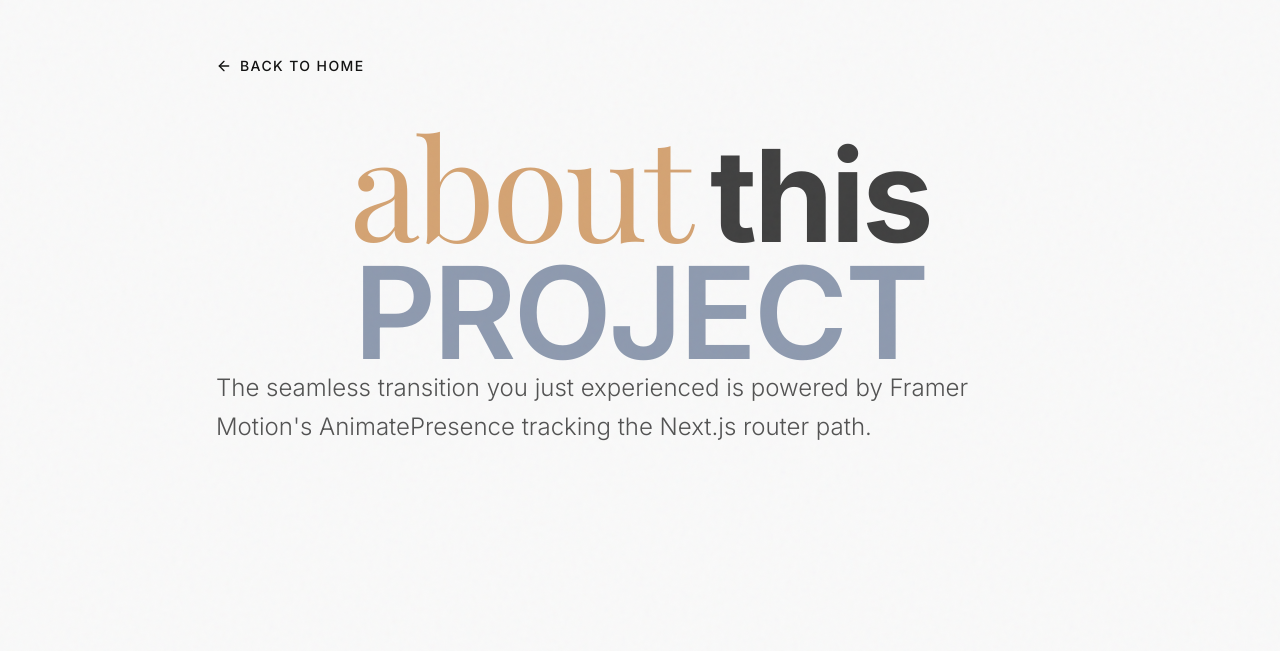
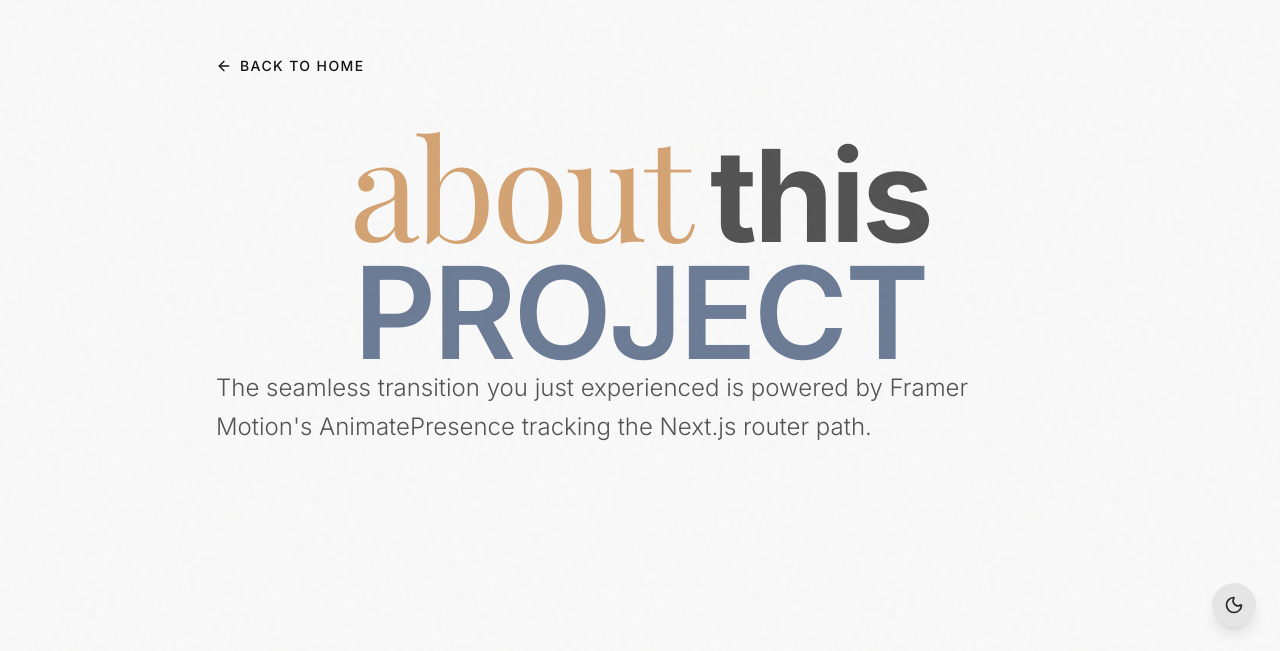
Before and after one commit to aunrxg/aunrxg.live, a Next.js app: page /about in a window 1280 px wide. Shown: the part 149-800 px from the top of the page. Built offline with nearby package versions, Linux system fonts and the light colour scheme; a web font is replaced by a local one.

Commit message:
feat: add themes via next-themes

```diff
--- a/package.json
+++ b/package.json
@@ -14,6 +14,7 @@
     "lucide-react": "^1.8.0",
     "next": "16.2.3",
     "next-mdx-remote": "^6.0.0",
+    "next-themes": "^0.4.6",
     "prism-react-renderer": "^2.4.1",
     "react": "19.2.4",
     "react-dom": "19.2.4"
--- a/src/app/blog/[slug]/page.tsx
+++ b/src/app/blog/[slug]/page.tsx
@@ -29,14 +29,14 @@ export default async function BlogPost({ params }: Props) {
     source = fs.readFileSync(filePath, "utf-8");
   } catch (e) {
     return (
-      <main className="bg-[#0b0c10] text-[#c5c6c7] min-h-screen grid place-items-center">
+      <main className="min-h-screen grid place-items-center">
         404 I haven't talked about this yet
       </main>
     );
   }
 
   return (
-    <main className="bg-[#0b0c10] text-[#c5c6c7] min-h-screen selection:bg-[#c678dd]/30">
+    <main className="min-h-screen selection:bg-[#c678dd]/30">
       <div className="max-w-3xl mx-auto px-6 py-20 md:py-32">
         <Link
           href="/"
@@ -46,7 +46,7 @@ export default async function BlogPost({ params }: Props) {
           ALL POSTS
         </Link>
 
-        <article className="prose prose-invert max-w-none prose-headings:text-[#e0e0e0] prose-a:text-[#61afef]">
+        <article className="prose prose-neutral dark:prose-invert max-w-none prose-headings:text-neutral-900 dark:prose-headings:text-[#e0e0e0] prose-a:text-[#61afef]">
           <MDXRemote source={source} components={MDXComponents} />
         </article>
       </div>
--- a/src/app/globals.css
+++ b/src/app/globals.css
@@ -1,16 +1,36 @@
 @import "tailwindcss";
 
 @theme {
-  --color-background: #f9f9f9;
-  --color-foreground: #111111;
+  --color-background: var(--bg-color);
+  --color-foreground: var(--text-color);
   --font-sans: var(--font-inter), ui-sans-serif, system-ui, sans-serif;
   --font-serif: var(--font-playfair), ui-serif, Georgia, Cambria, "Times New Roman", Times, serif;
+}
+
+:root {
+  --bg-color: #f9f9f9;
+  --text-color: #111111;
+}
+
+.dark {
+  --bg-color: #0b0c10;
+  --text-color: #c5c6c7;
 }
 
 body {
   background-color: var(--color-background);
   color: var(--color-foreground);
   font-family: var(--font-sans);
+}
+
+::selection {
+  background-color: #111111;
+  color: #f9f9f9;
+}
+
+.dark ::selection {
+  background-color: #f9f9f9;
+  color: #111111;
 }
 
 /* Lenis smooth scroll required styles */
--- a/src/app/layout.tsx
+++ b/src/app/layout.tsx
@@ -3,6 +3,8 @@ import { Inter, Playfair_Display } from "next/font/google";
 import "./globals.css";
 import SmoothScroll from "@/components/SmoothScroll";
 import NoiseOverlay from "@/components/NoiseOverlay";
+import { ThemeProvider } from "@/components/ThemeProvider";
+import { ThemeToggle } from "@/components/ThemeToggle";
 
 const inter = Inter({
   variable: "--font-inter",
@@ -26,10 +28,13 @@ export default function RootLayout({
   children: React.ReactNode;
 }>) {
   return (
-    <html lang="en" className={`${inter.variable} ${playfair.variable} antialiased`}>
-      <body className="min-h-screen selection:bg-black selection:text-white flex flex-col relative">
-        <NoiseOverlay />
-        <SmoothScroll>{children}</SmoothScroll>
+    <html lang="en" suppressHydrationWarning className={`${inter.variable} ${playfair.variable} antialiased`}>
+      <body className="min-h-screen flex flex-col relative">
+        <ThemeProvider attribute="class" defaultTheme="system" enableSystem>
+          <NoiseOverlay />
+          <SmoothScroll>{children}</SmoothScroll>
+          <ThemeToggle />
+        </ThemeProvider>
       </body>
     </html>
   );
--- a/src/app/page.tsx
+++ b/src/app/page.tsx
@@ -10,7 +10,7 @@ export default function Home() {
         <div className="mb-10 w-full flex justify-center">
           <SmartTitle title="Detecting Support for Division in Calc()" />
         </div>
-        <p className="text-lg md:text-xl text-neutral-600 max-w-2xl mb-12 font-light mix-blend-multiply">
+        <p className="text-lg md:text-xl max-w-2xl mb-12 font-light mix-blend-multiply">
           A buttery smooth portfolio experience built with Next.js, Framer Motion, and Lenis. Emphasizing typography, space, and motion.
         </p>
 
@@ -32,10 +32,10 @@ export default function Home() {
         <h2 className="text-3xl md:text-5xl font-medium tracking-tight mb-8">
           The aesthetics of silence.
         </h2>
-        <p className="text-lg text-neutral-700 font-light leading-relaxed mb-6">
+        <p className="text-lg font-light leading-relaxed mb-6">
           In a world increasingly cluttered with information and aggressive visual noise, minimalist design acts as a quiet rebellion. We strip away the unnecessary, not to empty the space, but to let the essential speak more clearly.
         </p>
-        <p className="text-lg text-neutral-700 font-light leading-relaxed">
+        <p className="text-lg font-light leading-relaxed">
           Through the precise application of typography, grid systems, and buttery smooth interactions, the interface becomes invisible, leaving only the experience.
         </p>
       </section>
--- a/src/components/SmartTitle.tsx
+++ b/src/components/SmartTitle.tsx
@@ -33,16 +33,16 @@ export default function SmartTitle({ title }: { title: string }) {
 
         // Colors: varying shades of neutral
         const colors = [
-          "text-neutral-900",
-          "text-neutral-700",
-          "text-neutral-500",
-          "text-[#778da9]", // subtle slate blue
-          "text-[#8e9aaf]", // subtle lavender
+          "text-neutral-800 dark:text-neutral-200",
+          "text-neutral-600 dark:text-neutral-300",
+          "text-neutral-500 dark:text-neutral-400",
+          "text-[#778da9] dark:text-[#a0b0c9]",
+          "text-[#6c7b95] dark:text-[#b0bdcf]",
         ];
 
-        let colorClass = "text-neutral-900";
+        let colorClass = "text-neutral-800 dark:text-neutral-200";
         if (isConnector || isSerif) {
-          colorClass = "text-[#d4a373]"; // subtle golden/pinkish tone for serifs
+          colorClass = "text-[#d4a373] dark:text-[#e5b385]";
         } else {
           colorClass = colors[Math.floor(((rand * 100000) % 1) * colors.length)];
         }
@@ -56,7 +56,7 @@ export default function SmartTitle({ title }: { title: string }) {
               ${isUppercase ? "uppercase" : "lowercase"}
               ${weightClass}
               ${colorClass}
-              transition-colors duration-500 hover:text-neutral-900
+              transition-colors duration-500 hover:text-neutral-950 dark:hover:text-white
             `}
           >
             {word}
--- /dev/null
+++ b/src/components/ThemeProvider.tsx
@@ -0,0 +1,8 @@
+"use client";
+
+import { ThemeProvider as NextThemesProvider } from "next-themes";
+import type { ComponentProps } from "react";
+
+export function ThemeProvider({ children, ...props }: ComponentProps<typeof NextThemesProvider>) {
+  return <NextThemesProvider {...props}>{children}</NextThemesProvider>;
+}
--- /dev/null
+++ b/src/components/ThemeToggle.tsx
@@ -0,0 +1,28 @@
+"use client";
+
+import { useTheme } from "next-themes";
+import { Moon, Sun } from "lucide-react";
+import { useEffect, useState } from "react";
+
+export function ThemeToggle() {
+  const { theme, setTheme } = useTheme();
+  const [mounted, setMounted] = useState(false);
+
+  useEffect(() => {
+    setMounted(true);
+  }, []);
+
+  if (!mounted) {
+    return <div className="w-10 h-10" />;
+  }
+
+  return (
+    <button
+      onClick={() => setTheme(theme === "dark" ? "light" : "dark")}
+      className="fixed bottom-6 right-6 p-3 rounded-full bg-neutral-200 dark:bg-neutral-800 text-neutral-800 dark:text-neutral-200 shadow-lg hover:scale-110 transition-transform z-50 flex items-center justify-center"
+      aria-label="Toggle Theme"
+    >
+      {theme === "dark" ? <Sun className="w-5 h-5" /> : <Moon className="w-5 h-5" />}
+    </button>
+  );
+}
--- a/src/components/mdx/MDXComponents.tsx
+++ b/src/components/mdx/MDXComponents.tsx
@@ -9,23 +9,24 @@ export const MDXComponents = {
     </div>
   ),
   h2: (props: any) => (
-    <h2 className="text-3xl md:text-5xl font-sans font-bold tracking-tight mt-16 mb-6 flex items-center gap-2" {...props}>
-      <span className="text-[#c678dd] select-none text-4xl">#</span> {props.children}
+    <h2 className="group text-3xl md:text-5xl font-sans font-bold tracking-tight mt-16 mb-6 flex items-center gap-2 relative" {...props}>
+      <span className="text-[#c678dd] select-none text-4xl absolute -left-8 md:-left-12 opacity-0 group-hover:opacity-100 transition-opacity">#</span>
+      {props.children}
     </h2>
   ),
   h3: (props: any) => (
     <h3 className="text-2xl md:text-3xl font-sans font-medium tracking-tight mt-12 mb-4" {...props} />
   ),
   p: (props: any) => (
-    <p className="text-lg md:text-xl text-neutral-300 font-light leading-[1.7] mb-6 mix-blend-plus-lighter" {...props} />
+    <p className="text-lg md:text-xl font-light leading-[1.7] mb-6 dark:mix-blend-plus-lighter" {...props} />
   ),
   ul: (props: any) => (
-    <ul className="list-disc pl-6 text-lg md:text-xl text-neutral-300 font-light leading-[1.7] mb-6 space-y-2 marker:text-[#e06c75]" {...props} />
+    <ul className="list-disc pl-6 text-lg md:text-xl font-light leading-[1.7] mb-6 space-y-2 marker:text-[#e06c75]" {...props} />
   ),
   code: (props: any) => {
     // If it's a block code block, the wrapper handles it. For inline:
     return (
-      <code className="bg-[#1e2a1b] text-[#c3e88d] px-1.5 py-0.5 rounded text-[0.9em] font-mono border border-[#2d3a2a]" {...props} />
+      <code className="bg-neutral-200 dark:bg-[#1e2a1b] text-green-700 dark:text-[#c3e88d] px-1.5 py-0.5 rounded text-[0.9em] font-mono border border-neutral-300 dark:border-[#2d3a2a]" {...props} />
     );
   },
   pre: (props: any) => {
```
Also changed, not shown: 1 other file (tests, documents, lock files or other folders).
